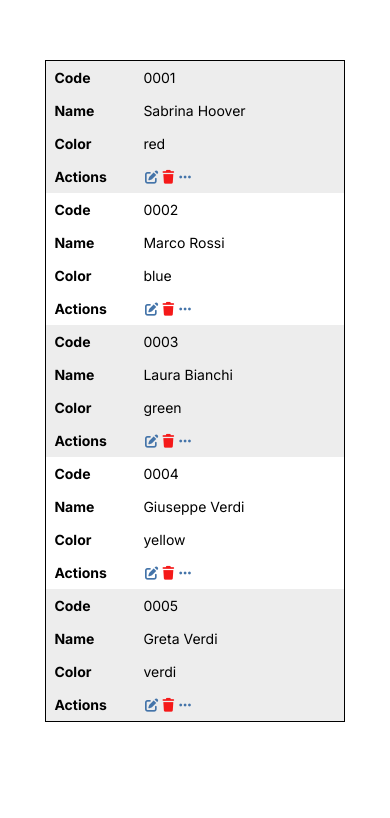
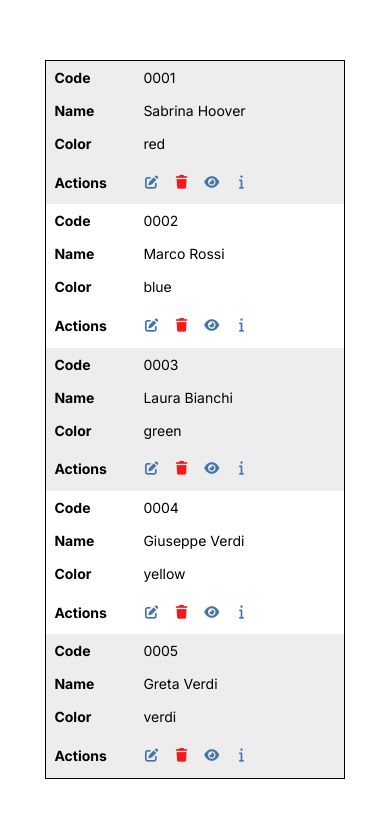
Before and after one commit to andreaCteamsS/Tabella-Accessibile-Vapor, a plain HTML site: page index.html in a window 390 px wide. Drawn offline with Linux system fonts and the light colour scheme.

Commit message:
bottoni inline su mobile

```diff
--- a/script.js
+++ b/script.js
@@ -52,14 +52,35 @@ const TABLE_CONFIG = {
         {
           actionType: 'delete',
           button: {
-            className: 'icon-button1',
+            className: 'icon-button-danger',
             title: 'Elimina',
             ariaLabel: 'Elimina la riga',
             iconClass: 'fa-trash',
           },
         },
         {
+          actionType: 'preview',
+          onlyOnMobile: true,
+          button: {
+            className: 'icon-button',
+            title: 'Visualizza anteprima',
+            ariaLabel: 'Visualizza anteprima',
+            iconClass: 'fa-eye',
+          },
+        },
+        {
+          actionType: 'details',
+          onlyOnMobile: true,
+          button: {
+            className: 'icon-button',
+            title: 'Visualizza dettagli',
+            ariaLabel: 'Visualizza dettagli',
+            iconClass: 'fa-info',
+          },
+        },
+        {
           actionType: 'options',
+          onlyOnDesktop: true,
           button: {
             className: 'icon-button',
             title: 'Azioni',
@@ -186,9 +207,12 @@ function createHeaderCell(content, scope = 'col') {
   return th;
 }
 
-function createActionsCell(actions, rowId) {
+function createActionsCell(actions, rowId, mobile = false) {
   const actionsContainer = document.createElement('div');
-  actions.forEach(({ actionType, button, dialogConfig }) => {
+  actions.forEach(({ actionType, button, dialogConfig, onlyOnDesktop, onlyOnMobile }) => {
+    if ((onlyOnMobile && !mobile) || (onlyOnDesktop && mobile)) {
+      return
+    }
     if (actionType === 'options') {
       const buttonElement = createButton(button, () => openDialog(`dialog${rowId}`));
       const dialog = createDialog(dialogConfig, rowId);
@@ -252,7 +276,7 @@ function createMobileUserGroup(rowData, columns, dataIndex) {
       return;
     }
     const content =
-      columnType === 'actions' ? createActionsCell(actions, rowData.id) : rowData[propertyName];
+      columnType === 'actions' ? createActionsCell(actions, rowData.id, true) : rowData[propertyName];
     fragment.appendChild(createMobileRow(label, content, isEven));
   });
   return fragment;
--- a/style.css
+++ b/style.css
@@ -7,6 +7,7 @@ table {
   font-size: 14px;
   border-collapse: collapse;
   border: 1px solid black;
+  min-width: 20em;
 }
 
 thead {
@@ -31,20 +32,22 @@ td {
   overflow: visible;
 }
 
+button {
+  padding: .5em;
+}
+
 
 .icon-button {
   background: none;
   border: none;
-  padding: 0;
   margin: 0;
   cursor: pointer;
   color: #4474A9;
 }
 
-.icon-button1 {
+.icon-button-danger {
   background: none;
   border: none;
-  padding: 0;
   margin: 0;
   cursor: pointer;
   color: #f51919;
@@ -103,15 +106,24 @@ dialog .icon-button {
   width: 70%;
 }
 
-.mobile-row-even td, .mobile-row-even th {
+td button:first-of-type {
+  padding-left: 0 !important;
+}
+
+.mobile-row-even td,
+.mobile-row-even th {
   background-color: #ededed;
 }
 
-.mobile-row-odd td, .mobile-row-odd th {
+.mobile-row-odd td,
+.mobile-row-odd th {
   background-color: white;
 }
 
-.mobile-row-odd td, .mobile-row-even td, .mobile-row-odd th, .mobile-row-even th {
+.mobile-row-odd td,
+.mobile-row-even td,
+.mobile-row-odd th,
+.mobile-row-even th {
   border: 0;
 }
 
```
